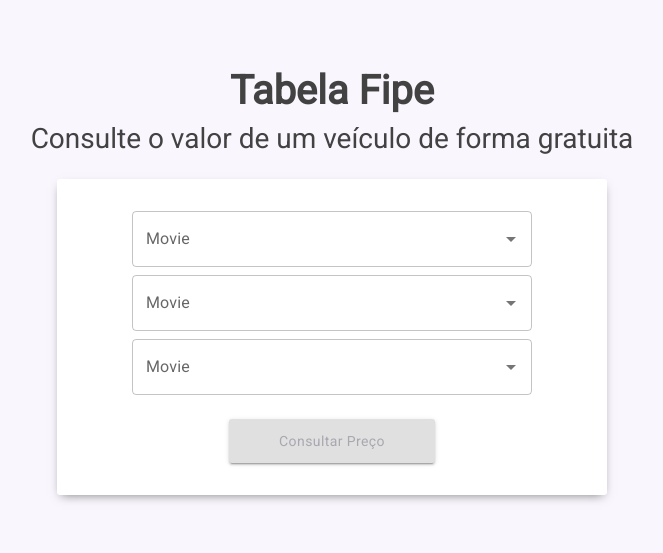
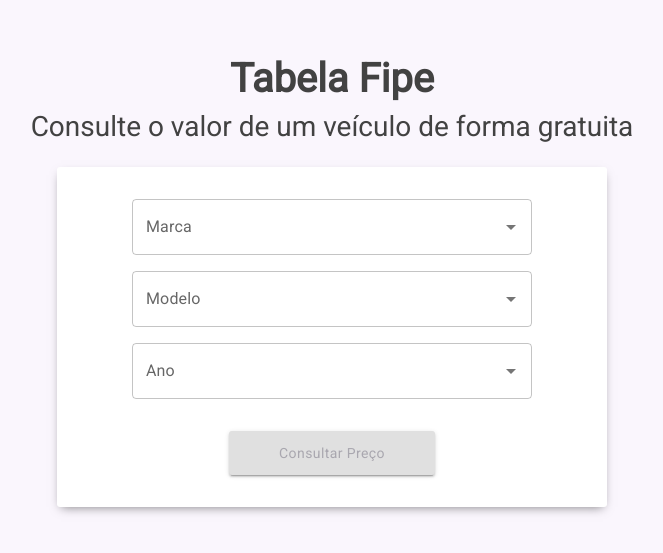
Before and after one commit to JrzenonDev/app-search-result-fipe-table, a Next.js app: page / in a window 1280 px wide. Shown: the part 119-672 px from the top of the page, without its empty margins (308-971 px from the left). Built offline with nearby package versions, Linux system fonts and the light colour scheme; no server answers.

Commit message:
receiving dynamic data in component SelectAutoComplete

```diff
--- a/src/app/components/Common/SelectAutoComplete/index.tsx
+++ b/src/app/components/Common/SelectAutoComplete/index.tsx
@@ -1,143 +1,40 @@
 "use client";
+
 import TextField from "@mui/material/TextField";
-import { StyledAutoComplete } from "./style";
+import Autocomplete from "@mui/material/Autocomplete";
 
-const top100Films = [
-  { label: "The Shawshank Redemption", year: 1994 },
-  { label: "The Godfather", year: 1972 },
-  { label: "The Godfather: Part II", year: 1974 },
-  { label: "The Dark Knight", year: 2008 },
-  { label: "12 Angry Men", year: 1957 },
-  { label: "Schindler's List", year: 1993 },
-  { label: "Pulp Fiction", year: 1994 },
-  {
-    label: "The Lord of the Rings: The Return of the King",
-    year: 2003,
-  },
-  { label: "The Good, the Bad and the Ugly", year: 1966 },
-  { label: "Fight Club", year: 1999 },
-  {
-    label: "The Lord of the Rings: The Fellowship of the Ring",
-    year: 2001,
-  },
-  {
-    label: "Star Wars: Episode V - The Empire Strikes Back",
-    year: 1980,
-  },
-  { label: "Forrest Gump", year: 1994 },
-  { label: "Inception", year: 2010 },
-  {
-    label: "The Lord of the Rings: The Two Towers",
-    year: 2002,
-  },
-  { label: "One Flew Over the Cuckoo's Nest", year: 1975 },
-  { label: "Goodfellas", year: 1990 },
-  { label: "The Matrix", year: 1999 },
-  { label: "Seven Samurai", year: 1954 },
-  {
-    label: "Star Wars: Episode IV - A New Hope",
-    year: 1977,
-  },
-  { label: "City of God", year: 2002 },
-  { label: "Se7en", year: 1995 },
-  { label: "The Silence of the Lambs", year: 1991 },
-  { label: "It's a Wonderful Life", year: 1946 },
-  { label: "Life Is Beautiful", year: 1997 },
-  { label: "The Usual Suspects", year: 1995 },
-  { label: "Léon: The Professional", year: 1994 },
-  { label: "Spirited Away", year: 2001 },
-  { label: "Saving Private Ryan", year: 1998 },
-  { label: "Once Upon a Time in the West", year: 1968 },
-  { label: "American History X", year: 1998 },
-  { label: "Interstellar", year: 2014 },
-  { label: "Casablanca", year: 1942 },
-  { label: "City Lights", year: 1931 },
-  { label: "Psycho", year: 1960 },
-  { label: "The Green Mile", year: 1999 },
-  { label: "The Intouchables", year: 2011 },
-  { label: "Modern Times", year: 1936 },
-  { label: "Raiders of the Lost Ark", year: 1981 },
-  { label: "Rear Window", year: 1954 },
-  { label: "The Pianist", year: 2002 },
-  { label: "The Departed", year: 2006 },
-  { label: "Terminator 2: Judgment Day", year: 1991 },
-  { label: "Back to the Future", year: 1985 },
-  { label: "Whiplash", year: 2014 },
-  { label: "Gladiator", year: 2000 },
-  { label: "Memento", year: 2000 },
-  { label: "The Prestige", year: 2006 },
-  { label: "The Lion King", year: 1994 },
-  { label: "Apocalypse Now", year: 1979 },
-  { label: "Alien", year: 1979 },
-  { label: "Sunset Boulevard", year: 1950 },
-  {
-    label:
-      "Dr. Strangelove or: How I Learned to Stop Worrying and Love the Bomb",
-    year: 1964,
-  },
-  { label: "The Great Dictator", year: 1940 },
-  { label: "Cinema Paradiso", year: 1988 },
-  { label: "The Lives of Others", year: 2006 },
-  { label: "Grave of the Fireflies", year: 1988 },
-  { label: "Paths of Glory", year: 1957 },
-  { label: "Django Unchained", year: 2012 },
-  { label: "The Shining", year: 1980 },
-  { label: "WALL·E", year: 2008 },
-  { label: "American Beauty", year: 1999 },
-  { label: "The Dark Knight Rises", year: 2012 },
-  { label: "Princess Mononoke", year: 1997 },
-  { label: "Aliens", year: 1986 },
-  { label: "Oldboy", year: 2003 },
-  { label: "Once Upon a Time in America", year: 1984 },
-  { label: "Witness for the Prosecution", year: 1957 },
-  { label: "Das Boot", year: 1981 },
-  { label: "Citizen Kane", year: 1941 },
-  { label: "North by Northwest", year: 1959 },
-  { label: "Vertigo", year: 1958 },
-  {
-    label: "Star Wars: Episode VI - Return of the Jedi",
-    year: 1983,
-  },
-  { label: "Reservoir Dogs", year: 1992 },
-  { label: "Braveheart", year: 1995 },
-  { label: "M", year: 1931 },
-  { label: "Requiem for a Dream", year: 2000 },
-  { label: "Amélie", year: 2001 },
-  { label: "A Clockwork Orange", year: 1971 },
-  { label: "Like Stars on Earth", year: 2007 },
-  { label: "Taxi Driver", year: 1976 },
-  { label: "Lawrence of Arabia", year: 1962 },
-  { label: "Double Indemnity", year: 1944 },
-  {
-    label: "Eternal Sunshine of the Spotless Mind",
-    year: 2004,
-  },
-  { label: "Amadeus", year: 1984 },
-  { label: "To Kill a Mockingbird", year: 1962 },
-  { label: "Toy Story 3", year: 2010 },
-  { label: "Logan", year: 2017 },
-  { label: "Full Metal Jacket", year: 1987 },
-  { label: "Dangal", year: 2016 },
-  { label: "The Sting", year: 1973 },
-  { label: "2001: A Space Odyssey", year: 1968 },
-  { label: "Singin' in the Rain", year: 1952 },
-  { label: "Toy Story", year: 1995 },
-  { label: "Bicycle Thieves", year: 1948 },
-  { label: "The Kid", year: 1921 },
-  { label: "Inglourious Basterds", year: 2009 },
-  { label: "Snatch", year: 2000 },
-  { label: "3 Idiots", year: 2009 },
-  { label: "Monty Python and the Holy Grail", year: 1975 },
-];
+interface CarInfo {
+  codigo: number;
+  nome: string;
+}
 
-export function SelectAutoComplete() {
+interface SelectAutoCompleteProps {
+  carInfo: CarInfo[];
+  onSelection: (option: CarInfo | null, titleLabel: string) => void;
+  titleLabel: string;
+}
+
+export function SelectAutoComplete(props: SelectAutoCompleteProps) {
+  const handleSelectedOption = (option: CarInfo | null) => {
+    props.onSelection(option, props.titleLabel); // update state use function callback
+    console.log("what was selected", option);
+  };
+
   return (
-    <StyledAutoComplete
+    <Autocomplete
       disablePortal
       id="combo-box-demo"
-      options={top100Films}
-      sx={{ width: 400 }}
-      renderInput={(params) => <TextField {...params} label="Movie" />}
+      options={props.carInfo}
+      getOptionLabel={(car) => car.nome}
+      onChange={(_event, newValue) => {
+        if (newValue === null || typeof newValue === "object") {
+          handleSelectedOption(newValue as CarInfo | null);
+        }
+      }}
+      sx={{ width: 400, marginBottom: "1rem" }}
+      renderInput={(params) => (
+        <TextField {...params} label={props.titleLabel} />
+      )}
     />
   );
 }
```
